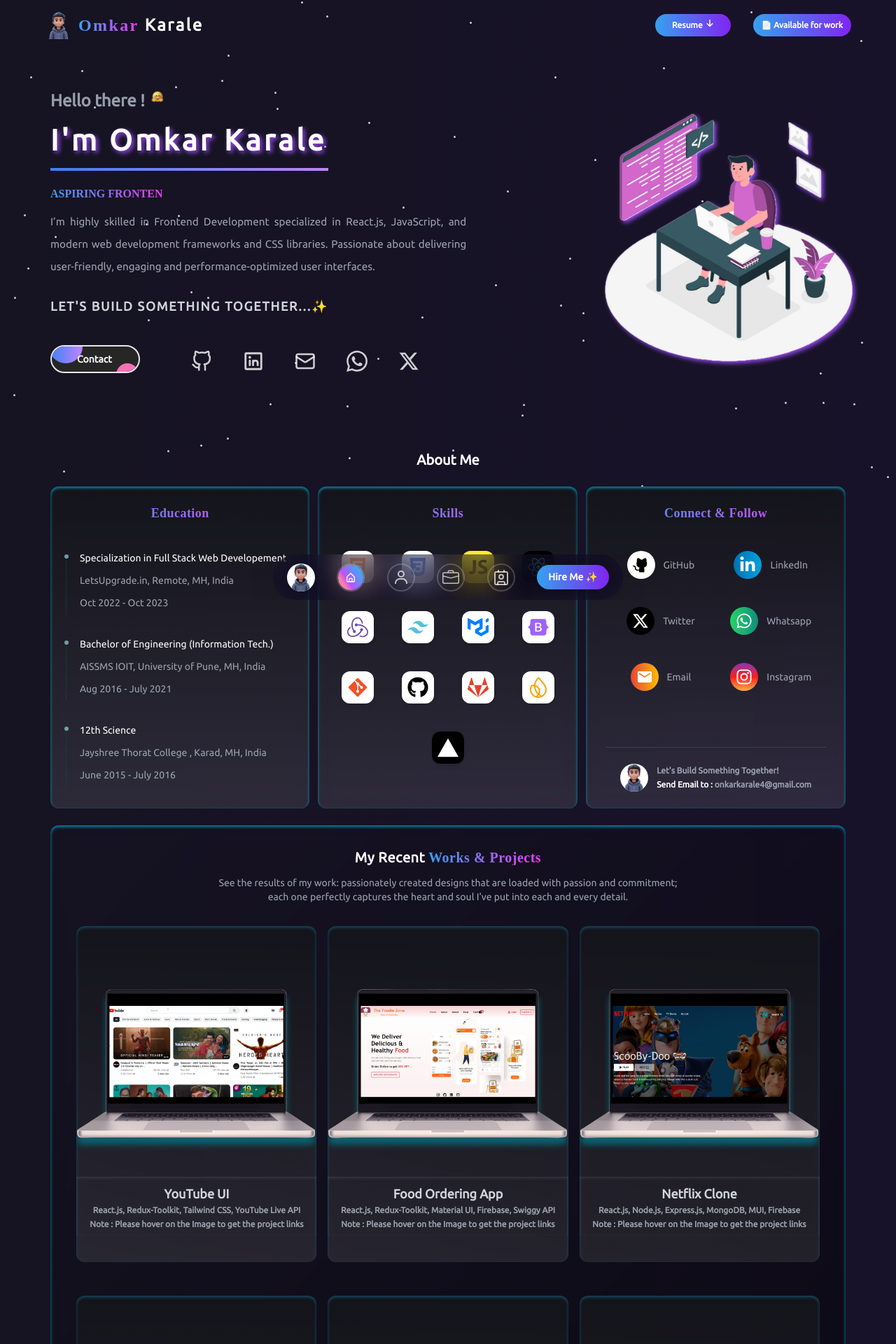
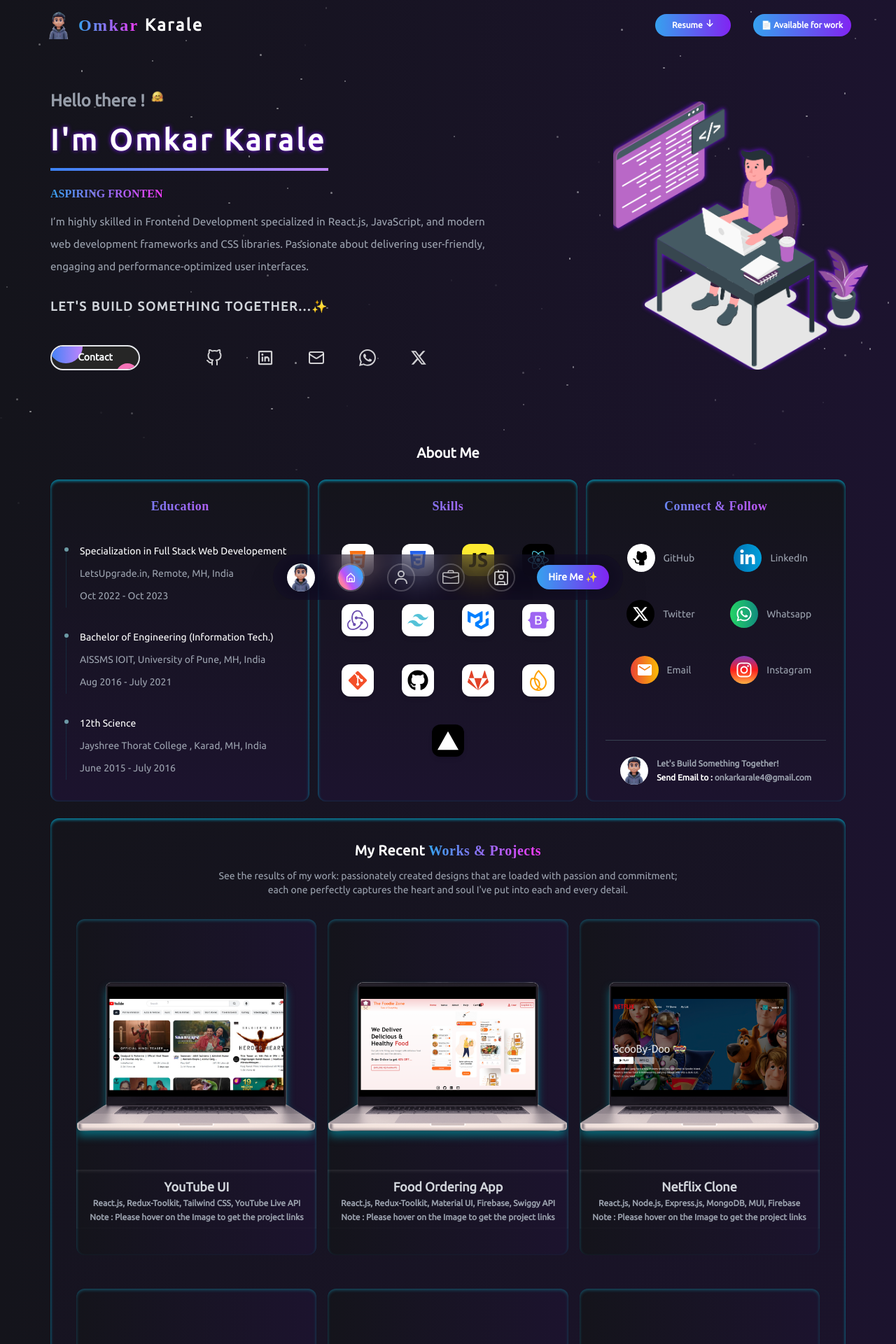
Before and after one commit to onkar895/ONKAR-PORTFOLIO, a React (Vite) app: page / in a window 1280 px wide. Shown: the top 1920 px of the page at 70% size. Built offline with nearby package versions, Linux system fonts and the light colour scheme.

Commit message:
Updated the Components for more better UI and UX

```diff
--- a/src/Components/Banner.jsx
+++ b/src/Components/Banner.jsx
@@ -11,12 +11,16 @@ import Profile from '../assets/Profile.png'
 
 const Banner = () => {
 
-  const Icons = "text-white/80 font-extrabold p-2 transition-all ease-in-out duration-300 hover:text-white hover:brightness-200 hover:scale-110 text-3xl";
+  const Icons = "text-white/80 font-extrabold transition-all ease-in-out duration-300 hover:text-white hover:brightness-200 hover:scale-110 text-2xl";
+
+  const contact = "border-2 text-gray-50  duration-300 relative group cursor-pointer overflow-hidden h-9 w-32 rounded-full bg-neutral-800 p-2 font-extrabold hover:bg-black/90"
+
+  const circle = "absolute group-hover:-top-1 group-hover:-right-2 z-10 rounded-full group-hover:scale-150  duration-700"
 
   return (
     <section className='relative flex md:mt-8' data-aos="fade-up" data-aos-duration="2000">
       <div className='md:px-4 px-1'>
-        <div className='lg:flex lg:space-y-0 space-y-14'>
+        <div className='lg:flex items-center justify-center lg:space-y-0 space-y-14'>
           <div className='flex flex-col lg:gap-2 gap-4 max-sm:mt-10 max-sm:mx-auto lg:w-[80%] lg:pl-8 md:px-2 lg:px-0'>
             <div className='space-y-4 lg:w-[31vw] w-full flex flex-col max-sm:items-center md:items-center lg:items-start hide-scrollbar'>
               <h1 className='flex gap-2 lg:text-md text-2xl font-bold animate-pulse text-gray-400 cursor-pointer hover:-translate-y-1 transition-all duration-500'>Hello there ! <img src={HII} alt="" className='w-7 h-7 lg:w-5 lg:h-5' /></h1>
@@ -47,12 +51,12 @@ const Banner = () => {
                 </NavLink>
 
                 <NavLink to='/contact'>
-                  <button className="border-2 text-gray-50  duration-300 relative group cursor-pointer overflow-hidden h-10 w-32 rounded-full bg-neutral-800 p-2  font-extrabold hover:bg-black/90">
-                    <div className="absolute group-hover:-top-1 group-hover:-right-2 z-10 w-16 h-16 rounded-full group-hover:scale-150  duration-700 right-12 top-12 bg-purple-500"></div>
-                    <div className="absolute group-hover:-top-1 group-hover:-right-2 z-10 w-12 h-12 rounded-full group-hover:scale-150  duration-700 right-20 -top-6 bg-gradient-to-l from-purple-400 to-blue-500"></div>
-                    <div className="absolute group-hover:-top-1 group-hover:-right-2 z-10 w-8 h-8   rounded-full group-hover:scale-150  duration-700 right-32 bottom-6 bg-orange-300"></div>
-                    <div className="absolute group-hover:-top-1 group-hover:-right-2 z-10 w-8 h-8   rounded-full group-hover:scale-150  duration-700 right-0 top-6 bg-pink-400"></div>
-                    <p className="z-10 absolute bottom-2 left-9 text-sm"><span>Contact</span></p>
+                  <button className={contact}>
+                    <div className={`${circle} w-16 h-16 right-12 top-12 bg-purple-500`}></div>
+                    <div className={`${circle} w-12 h-12 right-20 -top-6 bg-gradient-to-l from-purple-400 to-blue-500`}></div>
+                    <div className={`${circle} w-8 h-8  right-32 bottom-6 bg-orange-300`}></div>
+                    <div className={`${circle} w-8 h-8  right-0 top-6 bg-pink-400`}></div>
+                    <p className="z-10 absolute top-[15%] left-[30%] text-sm"><span>Contact</span></p>
                   </button>
                 </NavLink>
                 <div className="flex items-center space-x-6 w-[65%] max-sm:justify-between max-sm:w-[100%] justify-evenly overflow-hidden max-sm:mx-auto">
@@ -85,7 +89,7 @@ const Banner = () => {
               </div>
             </div>
           </div>
-          <div className='lg:w-[40%] hover:animate-pulse' data-aos="fade-left" data-aos-duration="2000" >
+          <div className='lg:w-[35%] md:w-[60%] w-[100%] hover:animate-pulse lg:mx-0 md:mx-[20%]' data-aos="fade-left" data-aos-duration="2000" >
             <img src={Profile} alt="Profile" className='img' />
           </div>
         </div>
--- a/src/Components/Connect.jsx
+++ b/src/Components/Connect.jsx
@@ -49,7 +49,7 @@ const Connect = () => {
   ];
 
   return (
-    <div className="w-full lg:w-1/3 shadow-inner shadow-cyan-600 hover:shadow-lg hover:shadow-cyan-300 bg-gradient-to-b from-[#14141b] to-white/10 backdrop-blur rounded-xl py-6 md:px-7 overflow-hidden cursor-pointer hover:scale-95 transition-all duration-300">
+    <div className="w-full lg:w-1/3 shadow-inner shadow-cyan-600 hover:shadow-lg hover:shadow-cyan-300 bg-gradient-to-b from-[#14141b] to-[#1c132e] backdrop-blur rounded-xl py-6 md:px-7 overflow-hidden cursor-pointer hover:scale-95 transition-all duration-300">
       <h3 className="font-extrabold lg:text-lg text-2xl text-center text-gradient tracking-wide">Connect & Follow</h3>
       <div className='flex flex-wrap justify-center items-center py-10 mx-auto'>
         {
--- a/src/Components/Education.jsx
+++ b/src/Components/Education.jsx
@@ -22,7 +22,7 @@ const Education = () => {
   // ];
 
   return (
-    <div className="w-full lg:w-1/3 shadow-inner shadow-cyan-600 hover:shadow-lg hover:shadow-cyan-300  bg-gradient-to-b from-[#14141b] to-white/10 backdrop-blur rounded-xl py-6 px-5 overflow-hidden cursor-pointer hover:scale-95 transition-all duration-300">
+    <div className="w-full lg:w-1/3 shadow-inner shadow-cyan-600 hover:shadow-lg hover:shadow-cyan-300  bg-gradient-to-b from-[#14141b] to-[#1c132e] backdrop-blur rounded-xl py-6 px-5 overflow-hidden cursor-pointer hover:scale-95 transition-all duration-300">
       <h3 data-aos="fade-up" data-aos-duration="2000" className="font-bold lg:text-lg text-2xl text-center text-gradient tracking-wide">Education</h3>
       <div data-aos="fade-up" data-aos-duration="2000" className="flex flex-col lg:gap-y-8 gap-y-4">
         <div className="flex space-x-4 mt-10 lg:mx-0 mx-auto">
--- a/src/Components/Footer.jsx
+++ b/src/Components/Footer.jsx
@@ -7,7 +7,7 @@ import { NavLink } from 'react-router-dom'
 const Footer = () => {
   return (
     <section data-aos="fade-up" data-aos-duration="2000" className='mx-auto md:px-4 lg:px-12 w-full lg:h-[60vh] h-[55vh]'>
-      <div className='flex flex-col lg:flex-row lg:justify-start justify-center items-center shadow-inner shadow-cyan-600 bg-gradient-to-br from-transparent to-black/50 backdrop-blur rounded-xl h-full'>
+      <div className='flex flex-col lg:flex-row lg:justify-start justify-center items-center shadow-inner shadow-cyan-600 bg-gradient-to-br from-[#14141b] to-[#1c132e] backdrop-blur rounded-xl h-full'>
         <div data-aos="fade-right" data-aos-duration="2000">
           <img src={Image} alt="GIF" className='w-full lg:h-[45vh] h-[22vh] cursor-pointer' />
         </div>
--- a/src/Components/ParticleBackground.jsx
+++ b/src/Components/ParticleBackground.jsx
@@ -2,13 +2,13 @@ import React from 'react';
 
 const ParticleBackground = () => {
   return (
-    <div className="fixed inset-0 overflow-hidden pointer-events-none animate-pulse">
-      {Array.from({ length: 80 }).map((_, i) => {
+    <div className="fixed inset-0 overflow-hidden pointer-events-none ">
+      {Array.from({ length: 100 }).map((_, i) => {
         const duration = 4 + Math.random() * 10;
         return (
           <div
             key={i}
-            className="particle"
+            className="absolute w-[2.5px] h-[2.5px] opacity-5 bg-white rounded-full animate-pulse"
             style={{
               top: `${Math.random() * 100}%`,
               left: `${Math.random() * 100}%`,
--- a/src/Components/Skills.jsx
+++ b/src/Components/Skills.jsx
@@ -22,7 +22,7 @@ const skills = [
 
 const Skills = () => {
   return (
-    <div className="w-full lg:w-1/3 shadow-inner shadow-cyan-600 hover:shadow-lg hover:shadow-cyan-300 bg-gradient-to-b from-[#14141b] to-white/10 backdrop-blur rounded-xl py-6 md:px-7 overflow-hidden cursor-pointer hover:scale-95 transition-transform duration-300">
+    <div className="w-full lg:w-1/3 shadow-inner shadow-cyan-600 hover:shadow-lg hover:shadow-cyan-300 bg-gradient-to-b from-[#14141b] to-[#1c132e] backdrop-blur rounded-xl py-6 md:px-7 overflow-hidden cursor-pointer hover:scale-95 transition-transform duration-300">
       <h3 data-aos="fade-up" data-aos-duration="2000" className="font-bold lg:text-lg text-2xl text-center text-gradient tracking-wide">Skills</h3>
       <div data-aos="fade-up" data-aos-duration="2000" className="flex flex-wrap justify-center lg:gap-x-10 md:gap-x-24 gap-x-16 gap-y-10 py-10">
         {
--- a/src/Components/WorkData.jsx
+++ b/src/Components/WorkData.jsx
@@ -9,7 +9,7 @@ const WorkData = ({ info }) => {
 
   return (
     <div data-aos="fade-up" data-aos-duration="2000"
-      className="relative lg:w-[26.8vw] lg:h-[60vh] w-[85vw] h-[42vh] md:w-[65vw] md:h-[50vh] flex flex-col items-center justify-center cursor-pointer shadow-inner shadow-cyan-900 bg-gradient-to-b from-[#14141b] to-white/10 overflow-hidden backdrop-blur rounded-xl group"
+      className="relative lg:w-[26.8vw] lg:h-[60vh] w-[85vw] h-[42vh] md:w-[65vw] md:h-[50vh] flex flex-col items-center justify-center cursor-pointer shadow-inner shadow-cyan-900 bg-gradient-to-r from-[#14141b] to-[#1c132e] overflow-hidden backdrop-blur rounded-xl group"
     >
       <div className='relative lg:w-[26.8vw] lg:h-[40vh] w-[85vw] h-[28vh] md:w-[62vw] md:h-[40vh] flex items-center justify-center overflow-hidden hover:overflow-hidden cursor-pointer group'>
         <img
--- a/src/Pages/Work.jsx
+++ b/src/Pages/Work.jsx
@@ -7,7 +7,7 @@ import WorkData from '../Components/WorkData'
 const Work = () => {
   return (
     <section data-aos="fade-up" data-aos-duration="2000" className='mx-auto lg:px-12 md:px-4 w-full h-full'>
-      <div className='shadow-inner shadow-cyan-600 bg-gradient-to-br from-transparent to-black/50 backdrop-blur rounded-xl py-8 hide-scrollbar'>
+      <div className='shadow-inner shadow-cyan-600 bg-gradient-to-br from-[#14141b] to-[#1c132e] backdrop-blur rounded-xl py-8 hide-scrollbar'>
         <div className='flex flex-col items-center max-sm:justify-center gap-y-3 px-3'>
           <h2 className='font-bold text-2xl min-[320px]:text-xl tracking-wide'>My Recent <span className='text-gradient tracking-wide'>Works & Projects</span></h2>
           <div className='text-center'>
--- a/src/index.css
+++ b/src/index.css
@@ -36,7 +36,7 @@ body {
     scroll-behavior: smooth;
 }
 ::-webkit-scrollbar-track {
-    background: #200d3b;
+    background: #2c1151;
 }
 ::-webkit-scrollbar-thumb {
     background: linear-gradient(to left, #8124f2, #36a1ee, #ff56f6);
@@ -69,51 +69,28 @@ body {
 .setBackground {
     position: relative;
     overflow: hidden;
-    background-image: linear-gradient(to right, #14141b, rgb(24, 18, 42));
-    background-size: 200% 200%;
-    animation: gradientAnimation 10s ease-in-out infinite;
-}
-
-@keyframes gradientAnimation {
-    0% {
-        background-position: 0% 50%;
-    }
-    50% {
-        background-position: 100% 50%;
-    }
-    100% {
-        background-position: 0% 50%;
-    }
-}
-
-.particle {
-    position: absolute;
-    width: 3px;
-    height: 3px;
-    border-radius: 50%;
-    opacity: 0.8;
-    background-color: var(--color, white);
+    background-image: linear-gradient(to left, #1c132e, #14141b);
 }
 
 .img {
     cursor: pointer;
-    filter: drop-shadow(3px 3px 3px #954bef);
+    filter: drop-shadow(0px 0px 3px #740ef1);
 }
 
 .img1 {
     cursor: pointer;
-    filter: drop-shadow(0px 10px 4px #09606f);
+    filter: drop-shadow(0px 8px 6px #09606f);
+}
+
+.btn {
+    background: linear-gradient(to left, #8124f2, #36a1ee);
+    color: #ffffff;
 }
 
 .btn:hover {
     background-image: linear-gradient(to bottom right, #840ff2, #ed4498);
     color: #ffffff;
     transition: color 0.3s ease-in-out;
-}
-
-.btn {
-    background: linear-gradient(to left, #8124f2, #36a1ee);
-    color: #ffffff;
 }
 
 @layer base {
```
Also changed, not shown: src/assets/Profile.png.
